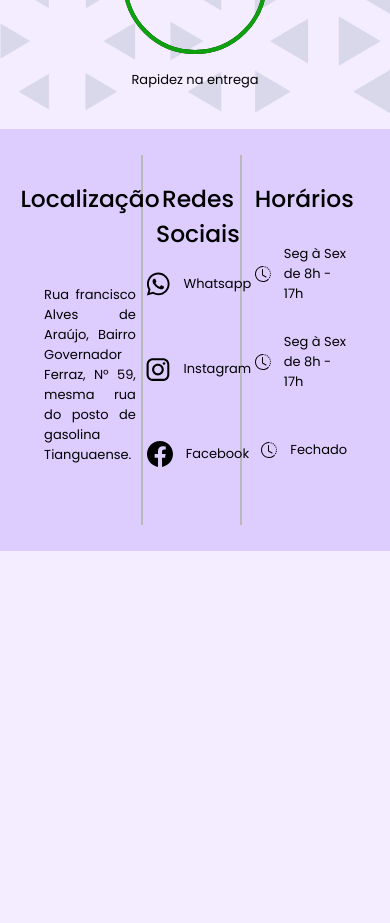
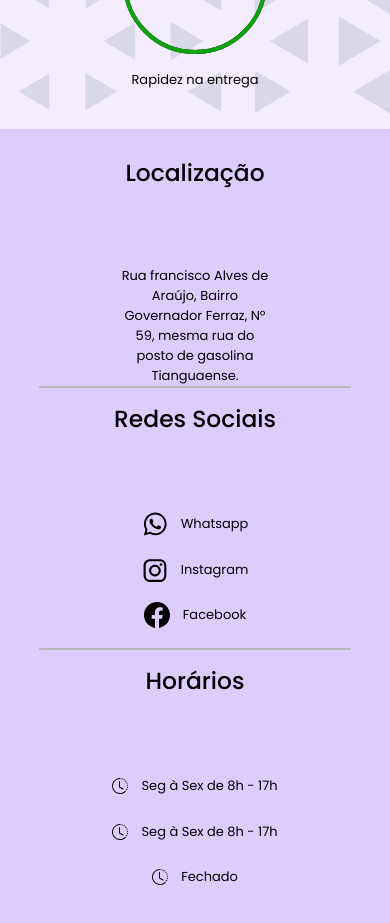
Before and after one commit to leoleodev/desenh4ndo_voce, a React (Vite) app: page / in a window 390 px wide. Shown: the part 5620-6543 px from the top of the page. Before the commit the page ends 6171 px from the top, so only its background shows below. Built offline with nearby package versions, Linux system fonts and the light colour scheme.

Commit message:
footer completed

```diff
--- a/src/styles/global.css
+++ b/src/styles/global.css
@@ -185,7 +185,7 @@ main{
 
 footer{
     width: 100vw;
-    height: 50vh;
+    height: auto;
 
     display: flex;
     justify-content: center;
--- a/src/styles/modules/Footer.module.css
+++ b/src/styles/modules/Footer.module.css
@@ -122,3 +122,37 @@
 .schedules ul li a img{
     max-width: 100%;
 }
+
+@media(max-width: 1080px){
+
+    .footerContainer{
+        flex-direction: column;
+    }
+    .footerContainer > div{
+        width: 100%;
+        height: 100%;
+        border-right: none;
+        border-bottom: 2px solid #b9b9b9;
+    }
+    .footerContainer > div:last-child{
+        border-right: none;
+        border-bottom: none;
+    }
+    .footerContainer h4{
+        width: 50%;
+        text-align: center;
+    }
+    .footerContainer h2{
+        margin-top: 0;
+        margin-bottom: 2rem;
+    }
+
+}
+
+@media(max-width: 720px){
+
+}
+
+@media(max-width: 600px){
+
+}
```
